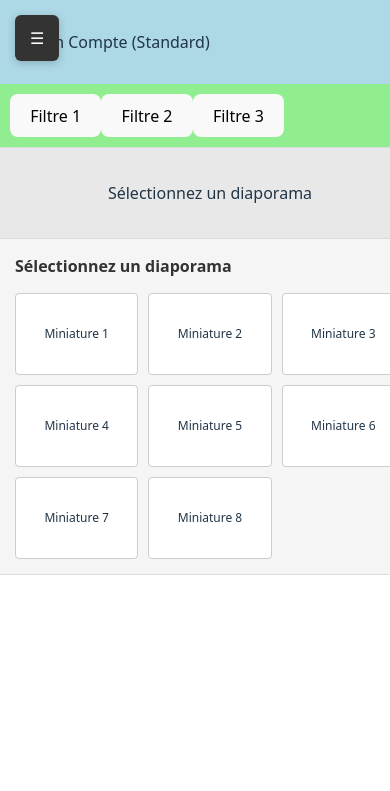
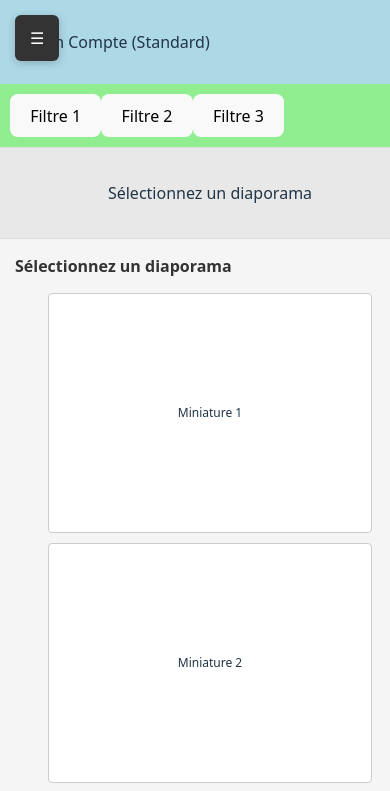
Before and after one commit to aleqxsPaname/Bellang-Front-2025-08, a React (Vite) app: page / in a window 390 px wide. Shown: the top 791 px of the page. Built offline with nearby package versions, Linux system fonts and the light colour scheme.

Commit message:
comonent miniature

```diff
--- a/src/App.css
+++ b/src/App.css
@@ -105,13 +105,30 @@ header {
 
 .gallery-grid {
   display: grid;
-  grid-template-columns: repeat(auto-fill, minmax(120px, 1fr));
+  grid-template-columns: repeat(4, 1fr);
   gap: 10px;
+  padding: 0 15px;
+}
+
+/* Tablette : 2 colonnes */
+@media (max-width: 768px) {
+  .gallery-grid {
+    grid-template-columns: repeat(2, 1fr);
+  }
+}
+
+/* Mobile : 1 colonne */
+@media (max-width: 480px) {
+  .gallery-grid {
+    grid-template-columns: 1fr;
+  }
 }
 
 .gallery-item {
   background-color: #fff;
-  height: 80px;
+  height: 240px;
+  width: 90%;
+  margin: 0 auto;
   display: flex;
   align-items: center;
   justify-content: center;
@@ -121,6 +138,7 @@ header {
   font-size: 12px;
   text-align: center;
   transition: all 0.2s ease;
+  box-sizing: border-box;
 }
 
 .gallery-item:hover {
--- a/src/components/Gallery.tsx
+++ b/src/components/Gallery.tsx
@@ -1,4 +1,5 @@
 import React from "react";
+import Miniature from "./Miniature.tsx";
 
 type GalleryProps = {
   onSelect: (id: number) => void;
@@ -12,13 +13,11 @@ const Gallery: React.FC<GalleryProps> = ({ onSelect }) => {
       <div className="gallery-title">Sélectionnez un diaporama</div>
       <div className="gallery-grid">
         {galleryItems.map((item) => (
-          <div
+          <Miniature
             key={item}
-            className="gallery-item"
+            title={`Miniature ${item}`}
             onClick={() => onSelect(item)}
-          >
-            Miniature {item}
-          </div>
+          />
         ))}
       </div>
     </div>
--- /dev/null
+++ b/src/components/Miniature.tsx
@@ -0,0 +1,16 @@
+import React from "react";
+
+type MiniatureProps = {
+  title: string;
+  onClick: () => void;
+};
+
+const Miniature: React.FC<MiniatureProps> = ({ title, onClick }) => {
+  return (
+    <div className="gallery-item" onClick={onClick}>
+      {title}
+    </div>
+  );
+};
+
+export default Miniature;
```
